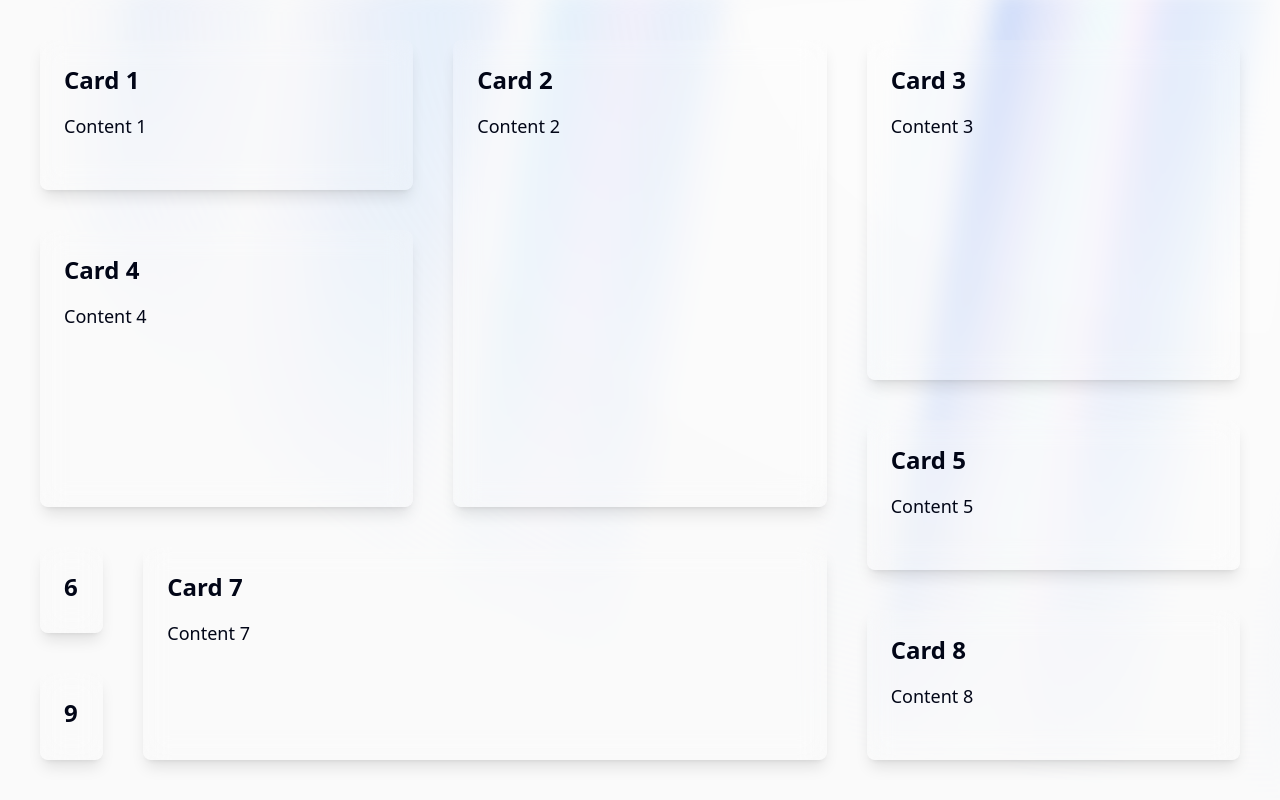
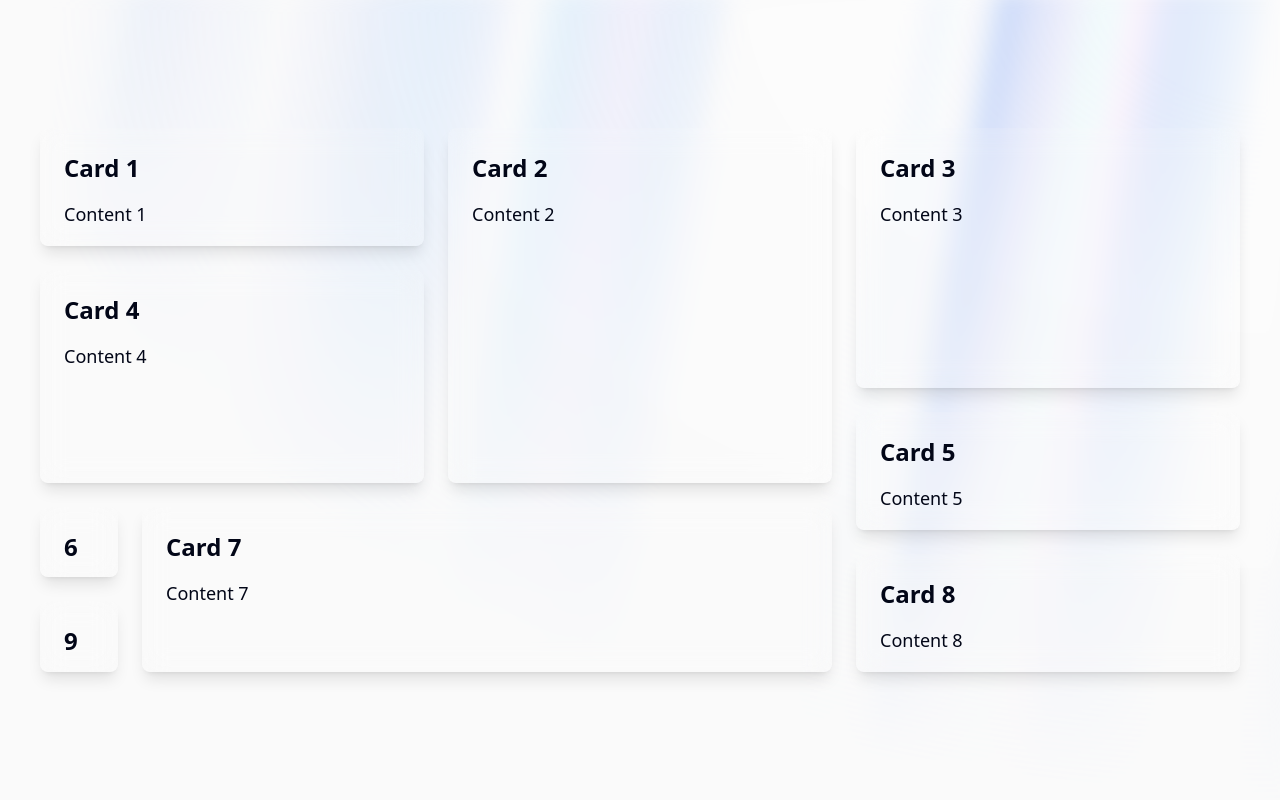
Before and after one commit to Alexma03/my-portfolio, a Next.js app: page / in a window 1280 px wide. Built offline with nearby package versions, Linux system fonts and the light colour scheme.

Commit message:
Add MagicUI

```diff
--- a/components/AuroraBackground.tsx
+++ b/components/AuroraBackground.tsx
@@ -16,7 +16,7 @@ export function AuroraBackgroundDemo() {
           duration: 0.8,
           ease: "easeInOut",
         }}
-        className="relative grid gap-10 py-10 px-10 max-w-full mx-auto h-[100vh] w-full grid-cols-12 grid-rows-12"
+        className="relative grid gap-6 py-32 px-10 max-w-full mx-auto h-[100vh] w-full grid-cols-12 grid-rows-12"
       >
         {cards.map((card, index) => (
           <motion.div
--- a/tailwind.config.ts
+++ b/tailwind.config.ts
@@ -61,7 +61,6 @@ function addVariablesForColors({ addBase, theme }: any) {
   let newVars = Object.fromEntries(
     Object.entries(allColors).map(([key, val]) => [`--${key}`, val])
   );
-
   addBase({
     ":root": newVars,
   });
```
Also changed, not shown: components.json.
